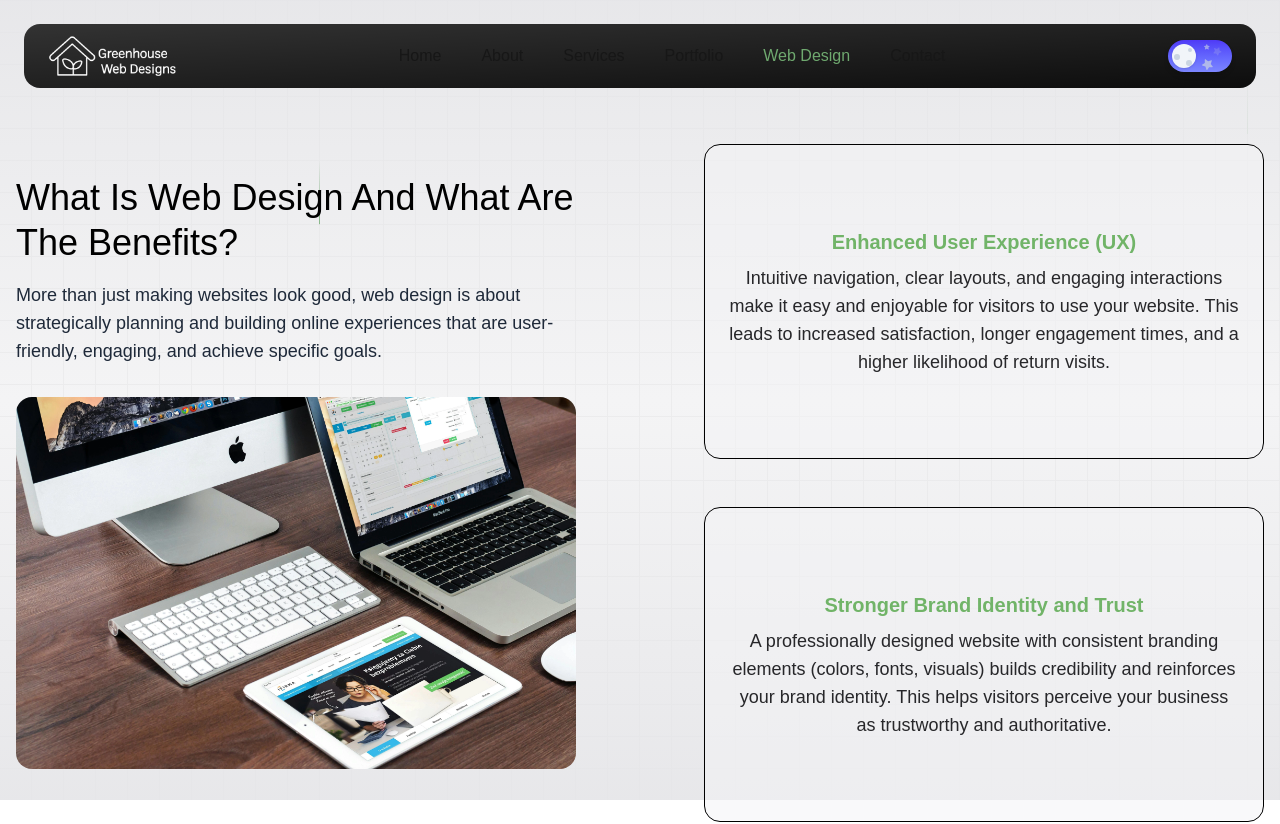
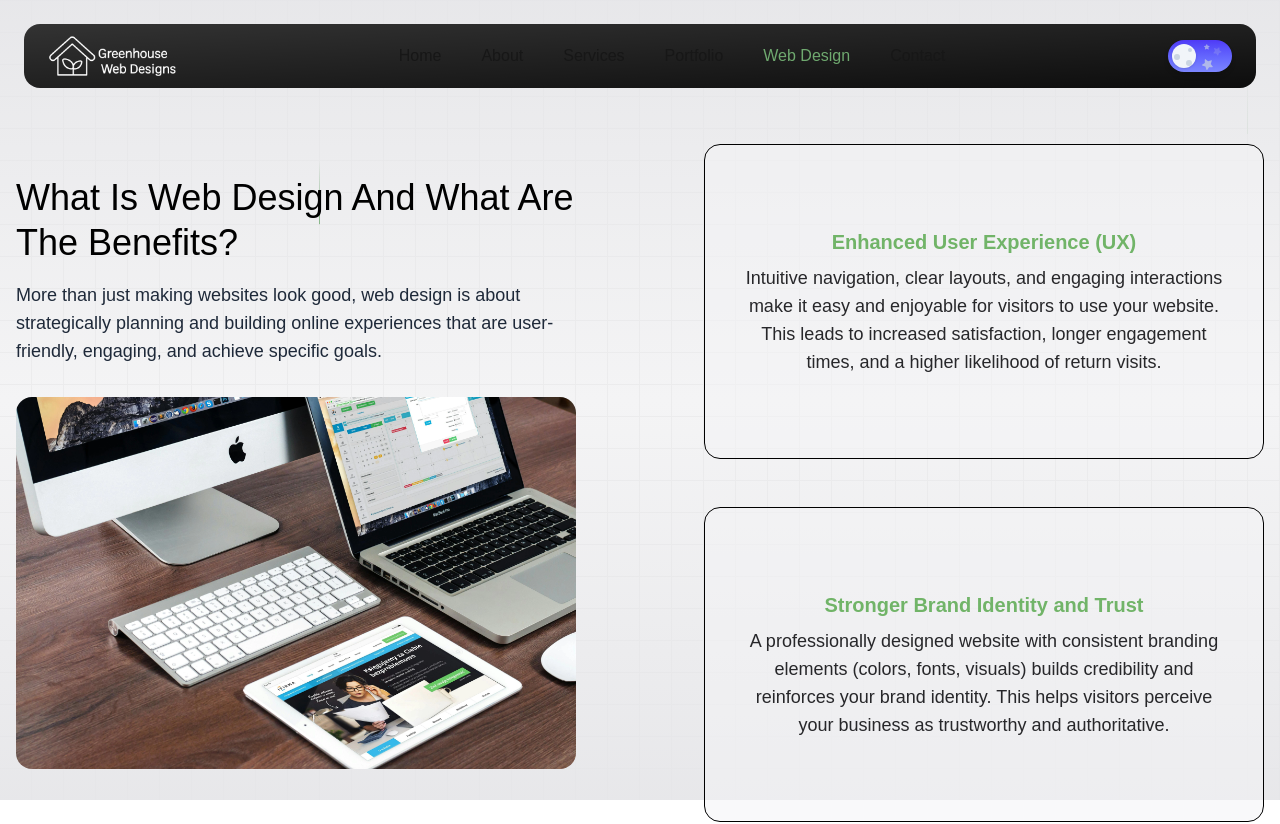
Before and after one commit to jacobadam/greenhousewebdesigns, a Next.js app: page /webdesign in a window 1280 px wide. Shown: the top 824 px of the page. Built offline with nearby package versions, Linux system fonts and the light colour scheme.

Commit message:
adding padding to card

```diff
--- a/src/app/webdesign/page.jsx
+++ b/src/app/webdesign/page.jsx
@@ -115,7 +115,7 @@ const BenefitItem = ({
       }}
       className="grid aspect-video w-full shrink-0 place-content-center rounded-2xl border border-black dark:border-white p-6 bg-zinc-100/50 dark:bg-zinc-950/30"
     >
-      <div className="flex flex-col items-center justify-center text-center">
+      <div className="flex flex-col items-center justify-center text-center p-4">
         <span className="text-xl font-semibold text-[#71b468] dark:text-indigo-500 mb-2">
           {reason}
         </span>
```
